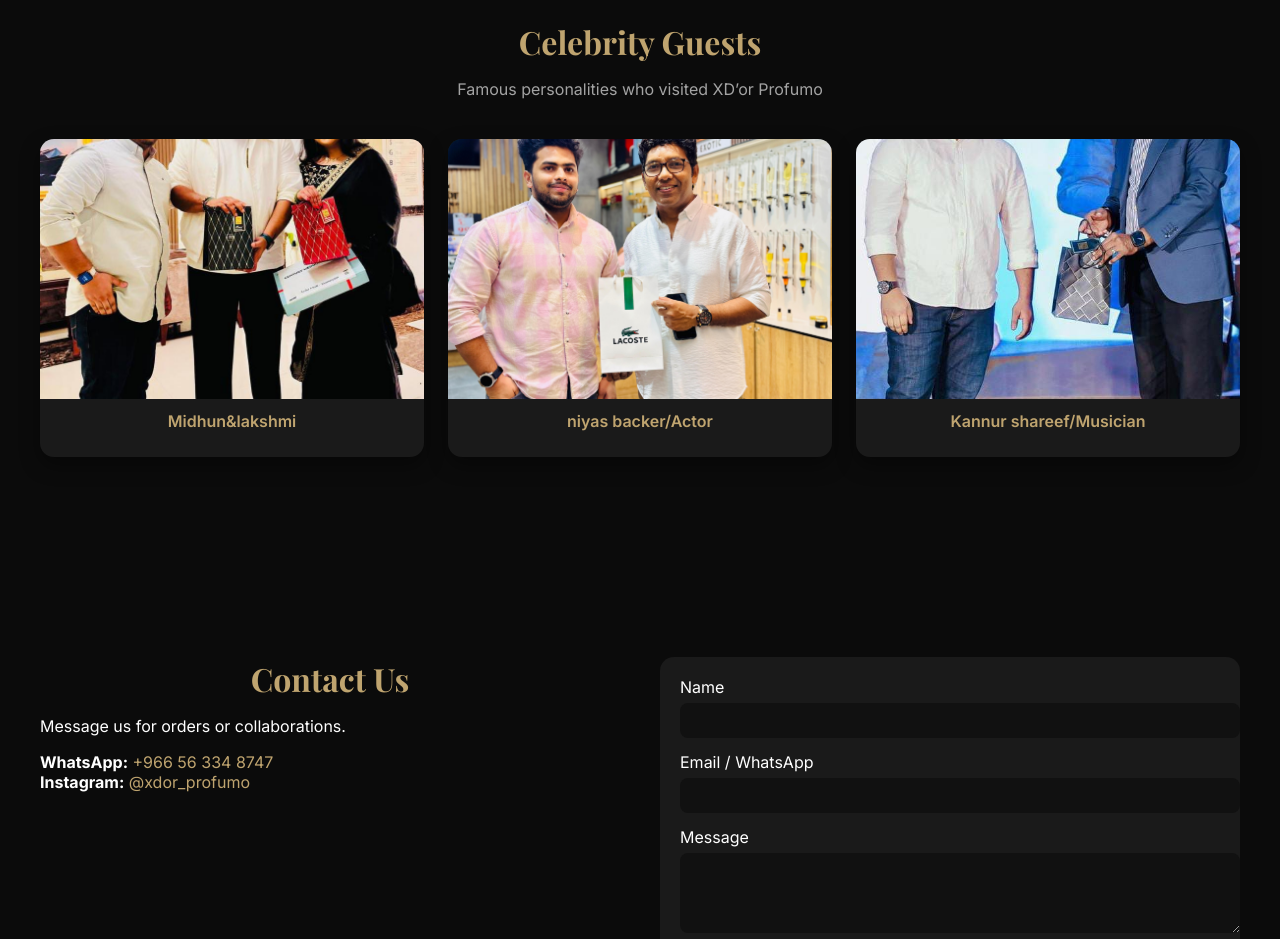
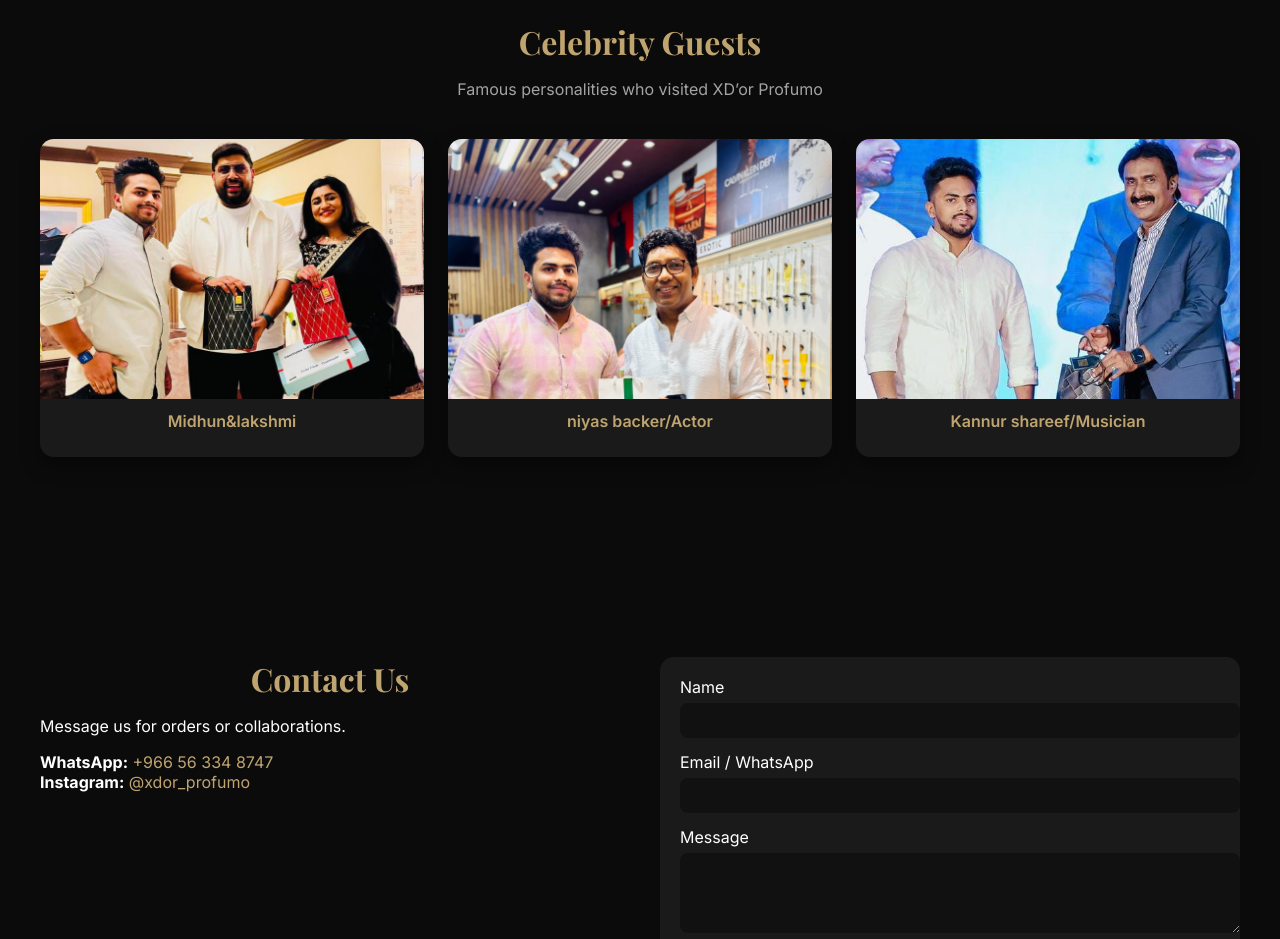
Before and after one commit to xdorperfumes/online, a plain HTML site: page index.html in a window 1280 px wide. Shown: the part 2940-3879 px from the top of the page. Drawn offline with nearby package versions, Linux system fonts and the light colour scheme.

Commit message:
Update index.html

```diff
--- a/index.html
+++ b/index.html
@@ -101,6 +101,7 @@ footer{text-align:center;padding:30px 0;border-top:1px solid rgba(255,255,255,.1
   width:100%;
   height:260px;
   object-fit:cover;
+  object-position: 50% 10%;
 }
 
 .celeb-name{
```
